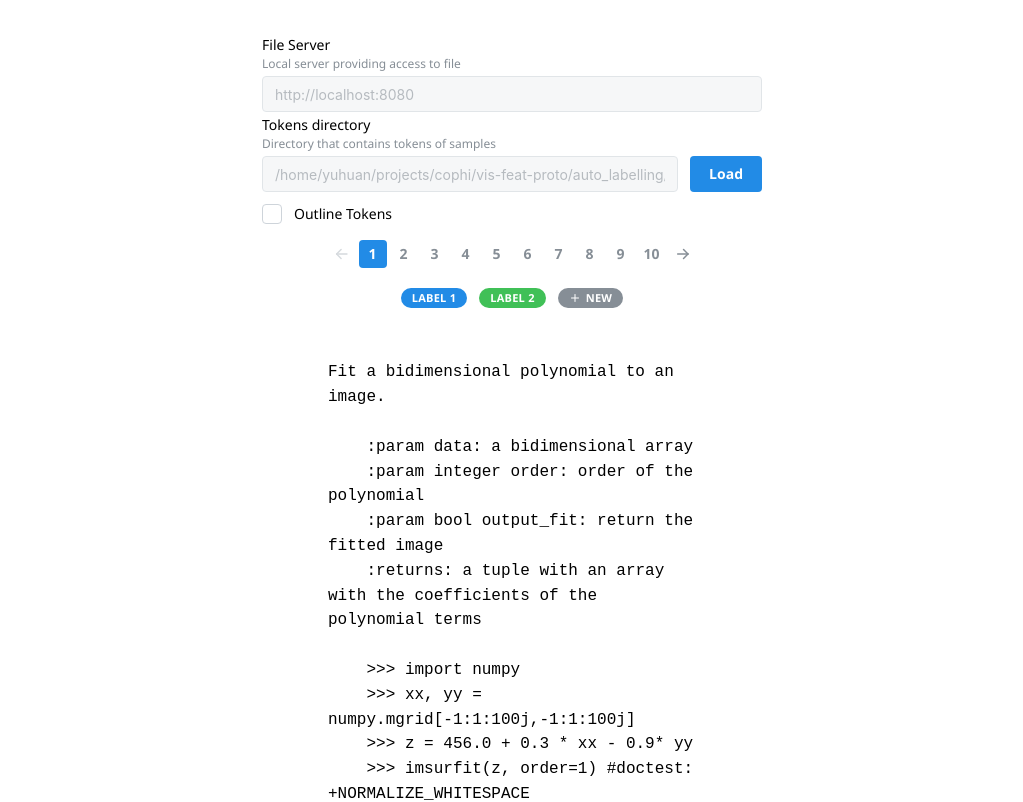
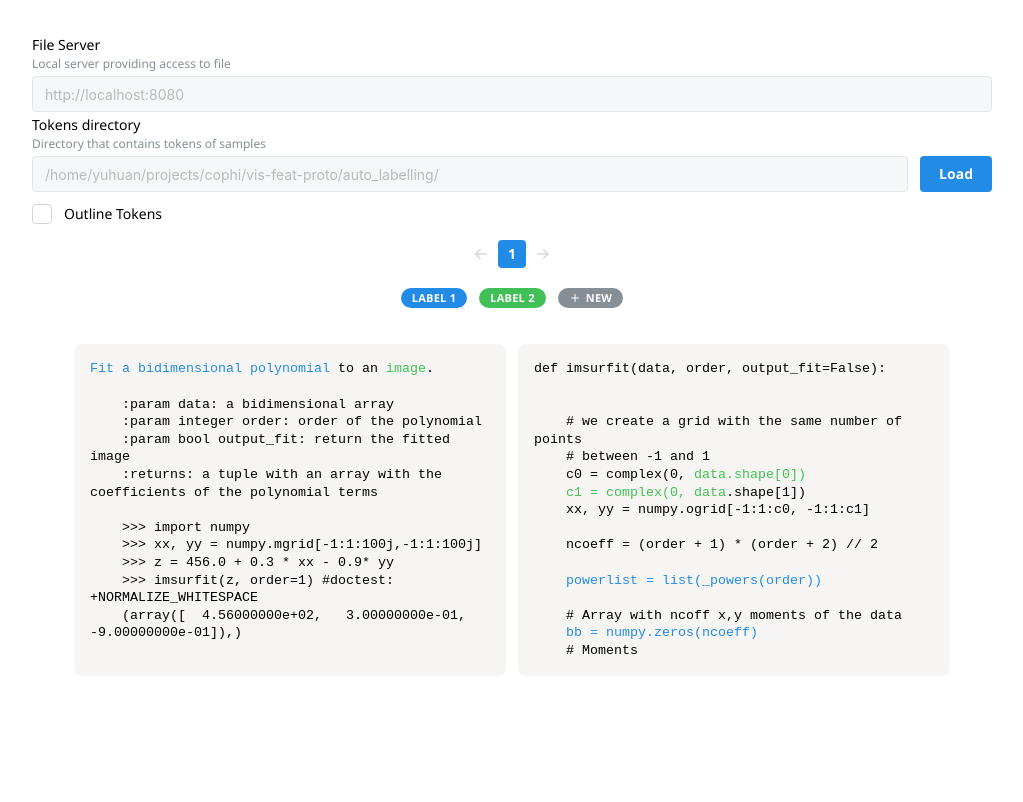
Before and after one commit to code-philia/text-alignment-maker, a React (Vite) app: page / in a window 1280 px wide. Shown: the top 802 px of the page, without its empty margins (128-1151 px from the left). Built offline with nearby package versions, Linux system fonts and the light colour scheme.

Commit message:
show comment and code at the same time

```diff
--- a/src/App.css
+++ b/src/App.css
@@ -14,14 +14,19 @@ code {
   text-wrap: wrap;
   padding: 1em;
   border-radius: 0.5em;
+
+  background-color: #f6f5f3;
+  line-height: 1.1em;
 }
 
-.outline-tokens .target-code-pre code {
+.target-code-pre code {
   min-width: 23.1em;
   min-height: 5.1em;
+
+  font-size: smaller;
 }
 
-.target-code-pre span::selection {
+.target-code-pre code::selection, .target-code-pre span::selection {
   color: unset;
   background-color: unset;
 }
--- a/src/components/feature.tsx
+++ b/src/components/feature.tsx
@@ -5,6 +5,7 @@ import { useCallback, useEffect, useRef, useState } from 'react';
 import hljs from 'highlight.js';
 import 'highlight.js/styles/atom-one-light.min.css';
 import { code_comment_labels, code_text, code_tokens, comment_text, comment_tokens } from '../sample/sample';
+import { range } from '@mantine/hooks';
 
 const demoFileServer = 'http://localhost:8080';
 const demoResultsDirectory = '/home/yuhuan/projects/cophi/vis-feat-proto/auto_labelling/';
@@ -17,26 +18,62 @@ const demoLabelingFilePath = 'sorted_labelling_sample_api.jsonl';
 type Sample = {
     text: string,
     tokens: string[],
-    groupedTokenIndices: number[][];
+    groupedRanges: number[][];
 }
 
 const commentSamples: Sample[] = [
     {
         text: comment_text,
         tokens: comment_tokens,
-        groupedTokenIndices: code_comment_labels.map((group) => group[0])
+        groupedRanges: code_comment_labels.map((group) => group[0])
     }
 ];
 const codeSamples: Sample[] = [
     {
         text: code_text,
         tokens: code_tokens,
-        groupedTokenIndices: code_comment_labels.map((group) => group[1])
+        groupedRanges: code_comment_labels.map((group) => group[1])
     }
 ];
 
+function convertPairedRangesToIndices(ranges: number[]) {
+    const indices = [];
+
+    for (let i = 0; i < range.length; ++i) {
+        if (i + 1 >= ranges.length) break;
+
+        for (let j = ranges[i]; j <= ranges[i + 1]; ++j) {
+            indices.push(j);
+        }
+    }
+
+    return indices;
+}
+
 function isSpecialToken(token: string) {
     return token.startsWith('<') && token.endsWith('>');
+}
+
+function removeDocstrings(code: string): string {
+    code = code.replace(/""".*?"""/gs, '');
+    code = code.replace(/'''.*?'''/gs, '');
+    return code;
+}
+
+function findCommentEnd(s: string, pos: number): number {
+    let i = pos;
+
+    while (i < s.length && /\s/.test(s[i])) {
+        i++;
+    }
+
+    if (s[i] === '#') {
+        while (i < s.length && s[i] !== '\n') {
+            i++;
+        }
+    }
+
+    return i;
 }
 
 function generateHighlightedCode(
@@ -45,14 +82,8 @@ function generateHighlightedCode(
     tokens: string[],
     groupedTokenIndices: number[][]
 ): HTMLElement {
-    // const highContrastColors = ["red", "blue", "green", "orange", "purple"];
-    // const colorMap: Record<number, string> = {};
-    // groupedTokenIndices.forEach((group, groupIndex) => {
-    //     const color = highContrastColors[groupIndex % highContrastColors.length];
-    //     group.forEach((index) => {
-    //         colorMap[index] = color;
-    //     });
-    // });
+    // FIXME this should add an option, because this simply removes docstring. Some user may choose not to remove
+    originalText = removeDocstrings(originalText);
 
     codeElement.innerHTML = "";
 
@@ -63,45 +94,55 @@ function generateHighlightedCode(
         });
     });
 
-    let tokenIndex = 0;
-    let buffer = "";
+    let pos = 0;
 
-    // FIXME iterate through/by char is relatively slow
-    for (let i = 0; i < originalText.length; i++) {
-        const char = originalText[i];
+    // flush next token, if tokenIndex < 0 only text is flushed
+    const flush = (nextPos: number, length: number, tokenIndex: number) => {
+        if (nextPos > pos) {
+            const text = originalText.slice(pos, nextPos);
+            codeElement.appendChild(document.createTextNode(text));
+        }
+        pos = nextPos;
 
-        // skip special tokens
-        while (tokenIndex < tokens.length && isSpecialToken(tokens[tokenIndex])) {
-            tokenIndex++;
+        if (tokenIndex >= 0) {
+            const tokenInText = originalText.slice(pos, pos + length);
+            const span = document.createElement("span");
 
+            const labelNumber = tokenToLabel.get(tokenIndex);
+            span.classList.add(`token-${tokenIndex}`);
+            if (labelNumber !== undefined) {
+                span.classList.add(`label-${labelNumber}`);
             }
 
-        if (tokenIndex < tokens.length) {
-            const token = tokens[tokenIndex].replace("Ġ", "");
-
-            buffer += char;
-
-            if (buffer === token) {
-                const span = document.createElement("span");
-                span.classList.add(`label-${tokenIndex}`);
-                span.textContent = buffer;
+            span.textContent = tokenInText;
             codeElement.appendChild(span);
 
-                buffer = "";
-                tokenIndex++;
-            } else if (!token.startsWith(buffer)) {
-                const textNode = document.createTextNode(buffer[0]);
-                codeElement.appendChild(textNode);
-                buffer = buffer.slice(1);
+            pos += length;
         }
+    };
+
+    // PITFALL: groupedTokenIndices is skipping special tokens
+    let indexForGroupTokens = 0;
+
+    tokens.forEach((token, i) => {
+        if (isSpecialToken(token)) return;
+
+        token = token.replace('\u0120', '');
+
+        // skip comments, to match tokens
+        // FIXME this should add an option, because this will also skip python comments in comment sample
+        const commentEnd = findCommentEnd(originalText, pos);
+
+        const nextPos = originalText.indexOf(token, commentEnd);
+        if (nextPos >= 0) {
+            flush(nextPos, token.length, indexForGroupTokens);
         } else {
-            codeElement.appendChild(document.createTextNode(char));
-        }
+            return;
         }
 
-    if (buffer) {
-        codeElement.appendChild(document.createTextNode(buffer));
-    }
+        indexForGroupTokens += 1;
+    });
+    flush(originalText.length, 0, -1);
 
     return codeElement;
 }
@@ -152,17 +193,11 @@ function expandSelectedRanges(selection: Selection, targetSpans: HTMLElement[])
     }
 }
 
-function processCode(code: HTMLElement) {
+function processCodeStyle(code: HTMLElement) {
     const targetSpans: HTMLElement[] = [];
 
     code.childNodes.forEach((node) => {
-        if (!(node instanceof HTMLElement)) {
-            const span = document.createElement('span');
-            span.textContent = node.textContent;
-            code.replaceChild(span, node);
-
-            targetSpans.push(span);
-        } else {
+        if (node instanceof HTMLSpanElement){
             targetSpans.push(node);
         }
     });
@@ -229,27 +264,70 @@ function processCode(code: HTMLElement) {
     };
 }
 
+const labelPrefix = 'label-';
+const getLabelNumber = (cls: string) => {
+    if (cls.startsWith(labelPrefix)) {
+        const labelNumber = parseInt(cls.slice(labelPrefix.length));
+        if (!isNaN(labelNumber)) {
+            return labelNumber;
+        }
+    }
+    return undefined;
+};
+const getLabelNumberOfElement = (element: HTMLElement) => {
+    for (const cls of element.classList) {
+        const labelNumber = getLabelNumber(cls);
+        if (labelNumber !== undefined) {
+            return labelNumber;
+        }
+    }
+    return undefined;
+};
+const getMantineColor = (colorLiteral: string) => {
+    return `var(--mantine-color-${colorLiteral}-filled)`;
+};
+function processTokens(code: HTMLElement, groupColors: string[]) {
+    const targetSpans: HTMLElement[] = [];
+
+    code.childNodes.forEach((node) => {
+        if (node instanceof HTMLSpanElement){
+            targetSpans.push(node);
+        }
+    });
+
+    targetSpans.forEach((span) => {
+        const labelNumber = getLabelNumberOfElement(span);
+        if (labelNumber !== undefined) {
+            span.style.color = getMantineColor(groupColors[labelNumber]);
+        }
+    });
+}
+
 type CodeBlockProps = {
     code: string;
     tokens: string[];
     groupedTokenIndices: number[][];
+    groupColors: string[];
 };
 
-function CodeBlock({ code, tokens, groupedTokenIndices }: CodeBlockProps) {
+function CodeBlock({ code, tokens, groupedTokenIndices, groupColors }: CodeBlockProps) {
     const codeRef = useRef<HTMLPreElement>(null);
 
     useEffect(() => {
         if (codeRef.current) {
             generateHighlightedCode(codeRef.current, code, tokens, groupedTokenIndices);
-            processCode(codeRef.current);
+            processCodeStyle(codeRef.current);
+            processTokens(codeRef.current, groupColors);
         }
-    }, [code, groupedTokenIndices, tokens]);
+    }, [code, groupColors, groupedTokenIndices, tokens]);
 
     return (
         <pre className='target-code-pre'>
+            <ScrollArea w={400} h={300}>
                 <code ref={codeRef}>
                     {code}
                 </code>
+            </ScrollArea>
         </pre>
     );
 }
@@ -382,6 +460,14 @@ function AlignmentLabels({ labels, setLabels } : AlignmentLabelsProps) {
     );
 };
 
+function generateColorForLabels() {
+
+}
+type Label = {
+    text: string;
+    color: string;
+}
+
 export function Feature() {
     // Options
     const [optionOutlineTokens, setOptionOutlineTokens] = useState(false);
@@ -397,7 +483,7 @@ export function Feature() {
     const [selectedIndices, setSelectedIndices] = useState<string[]>([]);
 
     // Labeling
-    const [labels, setLabels] = useState([
+    const [labels, setLabels] = useState<Label[]>([
         { text: 'Label 1', color: 'blue' },
         { text: 'Label 2', color: 'green' },
     ]);
@@ -426,6 +512,18 @@ export function Feature() {
         setSelectedIndices(filteredValues);
     }, []);
 
+    // Code Area
+    const codeArea = (sample: Sample, labels: Label[]) => {
+        return (
+            <CodeBlock
+                code={sample.text}
+                tokens={sample.tokens}
+                groupedTokenIndices={sample.groupedRanges.map((ranges) => convertPairedRangesToIndices(ranges))}
+                groupColors={labels.map((label) => label.color)}
+            />
+        );
+    };
+
     const classList = ['feature-block'];
     if (optionOutlineTokens) {
         classList.push('outline-tokens');
@@ -434,7 +532,7 @@ export function Feature() {
     const className = classList.join(' ');
 
     return (
-        <div className={className} style={{ width: '500px' }}>
+        <div className={className} style={{ width: '960px' }}>
             <TextInput
                 disabled={true}
                 value={optionLocalServer}
@@ -462,7 +560,7 @@ export function Feature() {
             <Center>
                 <NumberNavigationProps
                     value={currentIndex}
-                    total={sampleTokens.length}
+                    total={commentSamples.length}
                     onChangeValue={setCurrentIndex}
                 />
             </Center>
@@ -472,20 +570,17 @@ export function Feature() {
                     setLabels={setLabels}
                 />
             </Center>
-            <ScrollArea w='80%' style={{ margin: '0 auto' }}>
-                <CodeBlock
-                    code={commentSamples[currentIndex].text}
-                    tokens={commentSamples[currentIndex].tokens}
-                    groupedTokenIndices={commentSamples[currentIndex].groupedTokenIndices}
-                />
-            </ScrollArea>
-            <TagsInput
+            <Group gap='sm' justify='center'>
+                {codeArea(commentSamples[currentIndex], labels)}
+                {codeArea(codeSamples[currentIndex], labels)}
+            </Group>
+            {/* <TagsInput
                 value={selectedIndices}
                 onChange={searchSampleCallback}
                 label='Selected Samples'
                 clearable
             >
-            </TagsInput>
+            </TagsInput> */}
     </div>
   );
 }
```
Lines whose indentation alone changed are shown as unchanged.
